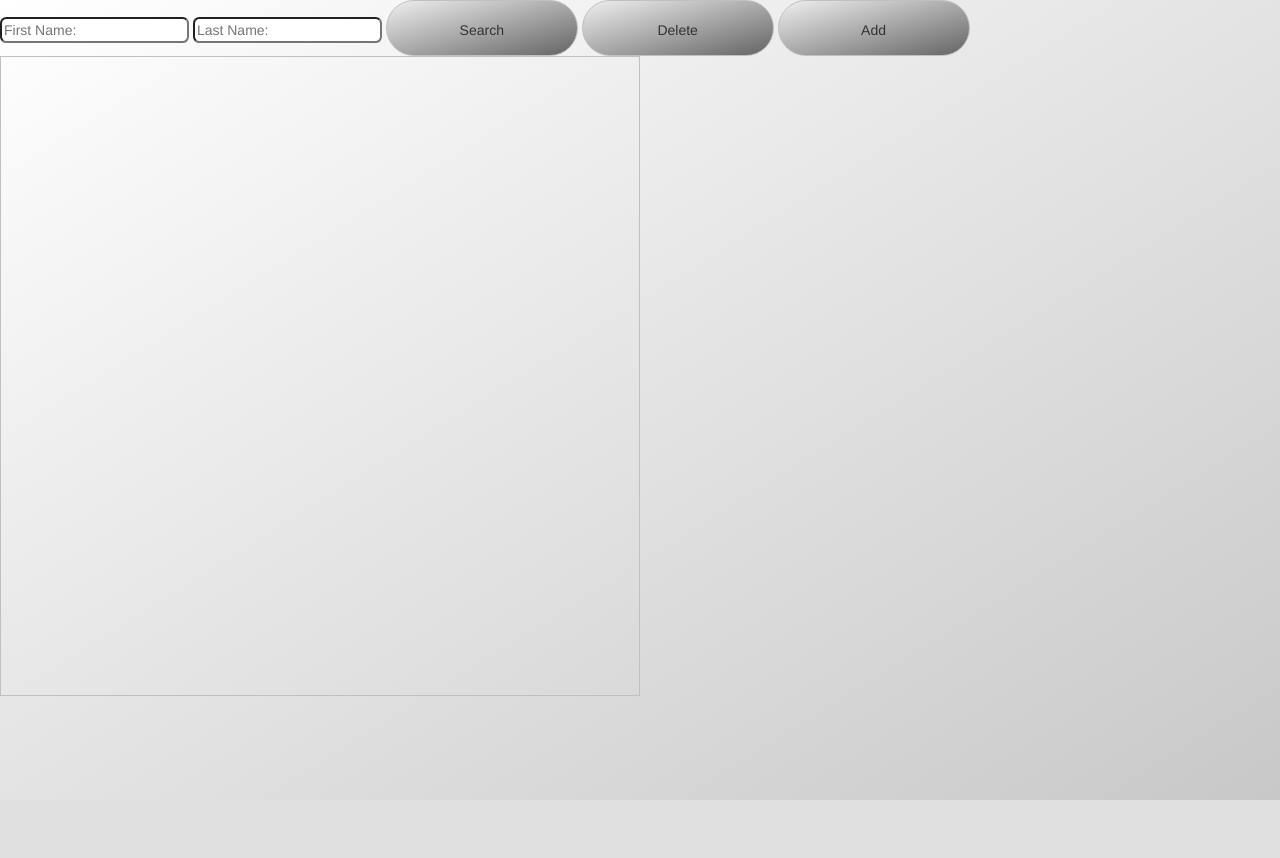
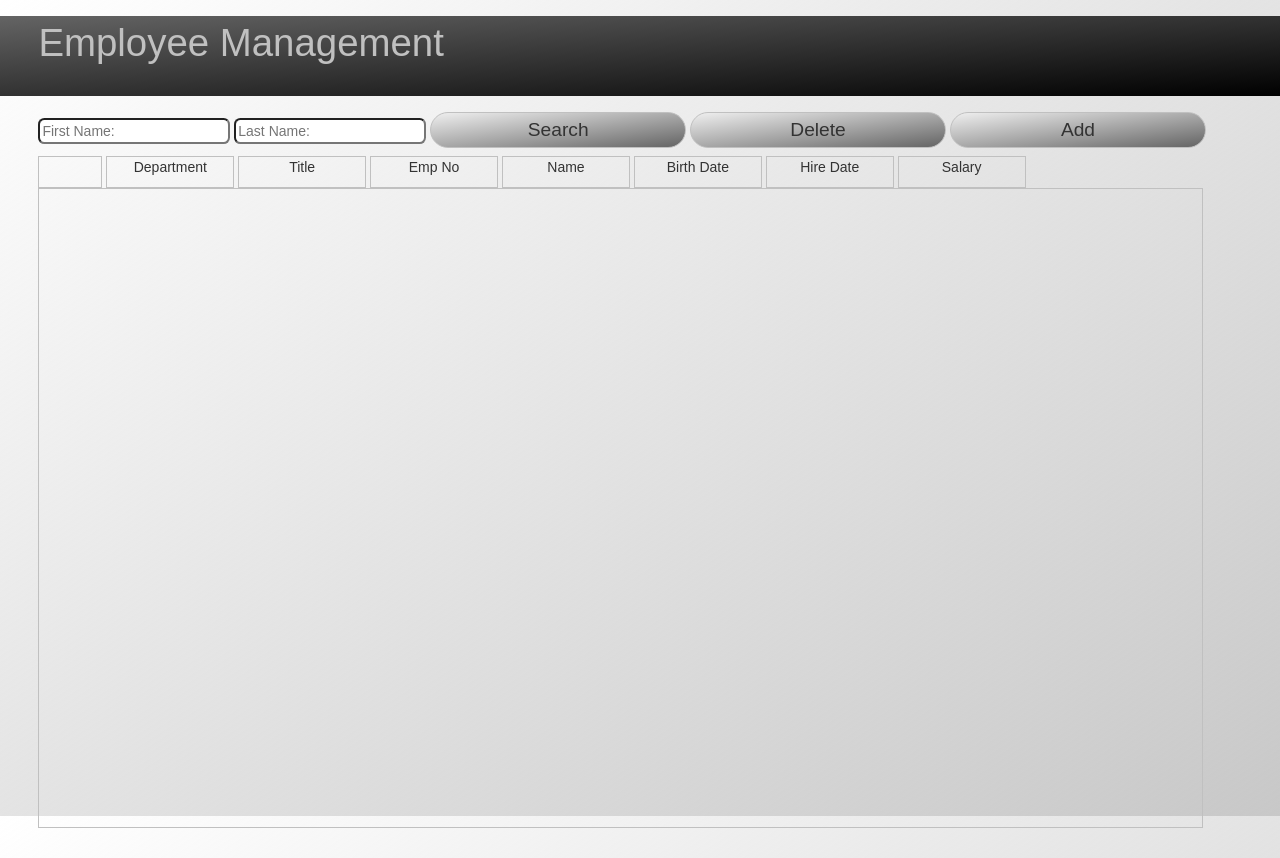
Before and after one commit to Indominu/H2-Clientside, a PHP site: page / in a window 1280 px wide. Before the commit the page ends 800 px from the top, so only its background shows below. Run offline with PHP 8.4, Linux system fonts and the light colour scheme.

Commit message:
Add files via upload

```diff
--- a/base.css
+++ b/base.css
@@ -6,6 +6,19 @@
     height:100vh;
     overflow:hidden;
 }
+
+.banner
+{
+    width:100vw;
+    height:10vh;
+    margin-top:2vh;
+    margin-bottom:2vh;
+    background-image: linear-gradient(to bottom right, rgba(100,100,100,1), rgba(0,0,0,1));
+    color:silver;
+    font-size:3vmax;
+    padding-left:3vw;
+}
+
 div
 {
     font-family: Arial, Helvetica, sans-serif;
@@ -20,18 +33,10 @@
     min-height: 100%;
 }
 
-#List {
-    border:0.1vmax solid silver;
-    width:50vw;
-    height:80vh;
-    overflow-x:hidden;
-    font-size:2vmax;
-}
-
 button {
     display:inline-table;
     border:0.1vmax solid silver;
-    width:15vw;height:7vh;
+    width:15vw;height:5vh;
     text-align:center;
     font-family: Arial, Helvetica, sans-serif;
     font-size:1.5vmax;
@@ -54,7 +59,7 @@
     font-family: Arial, Helvetica, sans-serif;
     font-size:1.5vmax;
     border-radius: 25vmax;
-    padding-top:0.5vh;
+    padding-top:0vh;
     background-image: linear-gradient(to bottom right, rgba(255,0,0,0), rgba(100,100,100,1));
 }
 
@@ -82,3 +87,14 @@
 {
 padding:0 0 0 0;
 }
+
+.title
+{
+    position:relative;
+    border:0.1vmax solid silver;
+    width:10vw;
+    height:4vh;
+    display:inline-table;
+    margin:0 0 0 0;
+    text-align:center;
+}
--- a/index.js
+++ b/index.js
@@ -1,5 +1,5 @@
-var checkBoxArr = [];
-var searchPra;
+checkBoxArr = [];
+searchPra="";
 
 $(document).ready(() => {
 
@@ -46,7 +46,6 @@
             }
         });
     });
-
 });
 
 function DisplaySearch() {
--- a/index.php
+++ b/index.php
@@ -6,21 +6,34 @@
         <link rel="stylesheet" type="text/css" href="base.css">
         <link rel="stylesheet" href="https://maxcdn.bootstrapcdn.com/bootstrap/3.4.0/css/bootstrap.min.css">
         <script src="jquery-3.3.1.js"></script>
-        <script src="index.js"></script>
+
         <script src="https://maxcdn.bootstrapcdn.com/bootstrap/3.4.0/js/bootstrap.min.js"></script>
     </head>
     <body>
+        <script src="index.js"></script>
+        <div class="banner" >Employee Management</div>
+        <div style="margin-left:3vw;" >
+            <input type="text" id="first_name" name="first_name" placeholder="First Name:" style="width:15vw">
+            <input type="text" id="last_name" name="last_name" placeholder="Last Name:" style="width:15vw">
+            <button class="button"type="button" id="Search">Search</button>
+            <button class="button" type="button" id="Delete">Delete</button>
+            <button class="button" type="button" id="add">Add</button><br>
+        </div>
+        <div style="padding-left:3vw;margin-top:1vh;">
+            <div class="title" style="width:5vw">&nbsp;</div>
+            <div class="title">Department</div>
+            <div class="title">Title</div>
+            <div class="title">Emp No</div>
+            <div class="title">Name</div>
+            <div class="title">Birth Date</div>
+            <div class="title">Hire Date</div>
+            <div class="title">Salary</div>
+        </div>
+        <ul id="List" style="margin-left:3vw;padding:0;border:0.1vmax solid silver;width:91vw;height:80vh;overflow-x:hidden;font-size:2vmax;"></ul>
+        <button type="button" id="Comfirm" class="deleteAction" style="display: none;">Comfirm</button>
+        <button type="button" id="Cancel" class="deleteAction" style="display: none;">Cancel</button><br>
 
-            <input type="text" id="first_name" name="first_name" placeholder="First Name:">
-            <input type="text" id="last_name" name="last_name" placeholder="Last Name:">
-            <button type="button" id="Search">Search</button>
-            <button type="button" id="Delete">Delete</button>
-            <button type="button" id="add">Add</button><br>
-            <ul id="List"></ul>
-            <button type="button" id="Comfirm" class="deleteAction" style="display: none;">Comfirm</button>
-            <button type="button" id="Cancel" class="deleteAction" style="display: none;">Cancel</button><br>
-
-            <iframe id="iform" src="employeeform.php" style="background-color:white;position:absolute;top:10vh;left:16vw;display:none;width:60vw;height:50vh;" scrolling="no"></form>
+        <iframe id="iform" src="employeeform.php" style="background-color:white;position:absolute;top:10vh;left:16vw;display:none;width:60vw;height:50vh;" scrolling="no"></form>
 
     </body>
 </html>
```
